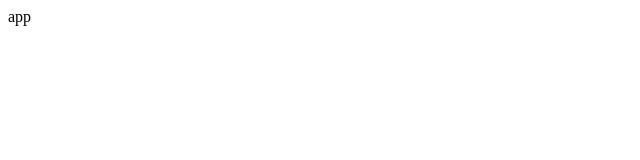
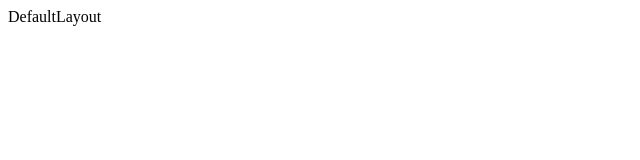
Before and after one commit to valdidev/user-manager, a React (Vite) app in the folder react/: page / in a window 1280 px wide. Shown: the top 160 px of the page, without its empty margins (0-640 px from the left). Built offline with nearby package versions, Linux system fonts and the light colour scheme.

Commit message:
feat: router-dom install and basic setup

```diff
--- a/react/package.json
+++ b/react/package.json
@@ -10,7 +10,8 @@
   },
   "dependencies": {
     "react": "^18.2.0",
-    "react-dom": "^18.2.0"
+    "react-dom": "^18.2.0",
+    "react-router-dom": "^6.5.0"
   },
   "devDependencies": {
     "@types/react": "^18.0.17",
--- a/react/src/main.jsx
+++ b/react/src/main.jsx
@@ -1,10 +1,12 @@
 import React from 'react'
 import ReactDOM from 'react-dom/client'
+import { RouterProvider } from 'react-router-dom'
 import App from './App'
 import './index.css'
+import router from './router'
 
 ReactDOM.createRoot(document.getElementById('root')).render(
   <React.StrictMode>
-    <App />
+    <RouterProvider router={router} />
   </React.StrictMode>
 )
--- /dev/null
+++ b/react/src/router.jsx
@@ -0,0 +1,45 @@
+import { createBrowserRouter } from "react-router-dom";
+import DefaultLayout from "./components/DefaultLayout";
+import GuestLayout from "./components/GuestLayout";
+import Dashboard from "./views/Dashboard";
+import Login from "./views/Login";
+import NotFound from "./views/NotFound";
+import Signup from "./views/Signup";
+import Users from "./views/Users";
+
+const router = createBrowserRouter([
+    {
+        path: "/",
+        element: <DefaultLayout />,
+        children: [
+            {
+                path: "/dashboard",
+                element: <Dashboard />,
+            },
+            {
+                path: "/users",
+                element: <Users />,
+            },
+        ],
+    },
+    {
+        path: "/",
+        element: <GuestLayout />,
+        children: [
+            {
+                path: "/login",
+                element: <Login />,
+            },
+            {
+                path: "/signup",
+                element: <Signup />,
+            },
+        ],
+    },
+    {
+        path: "*",
+        element: <NotFound />,
+    },
+]);
+
+export default router;
```
Also changed, not shown: 1 other file (tests, documents, lock files or other folders).
